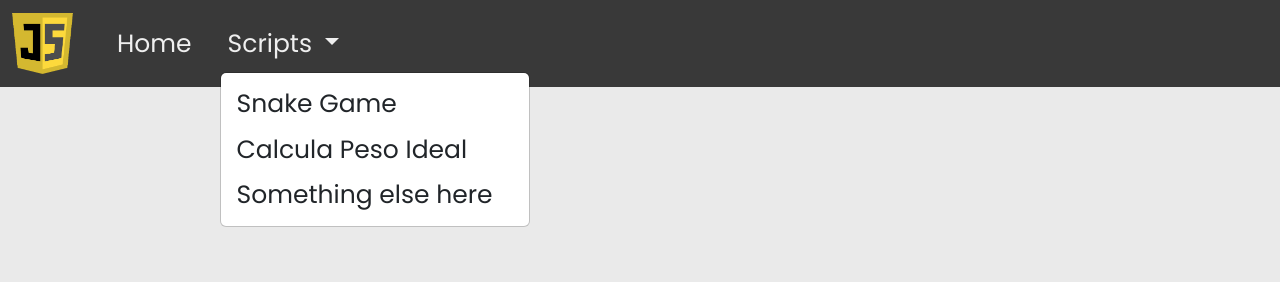
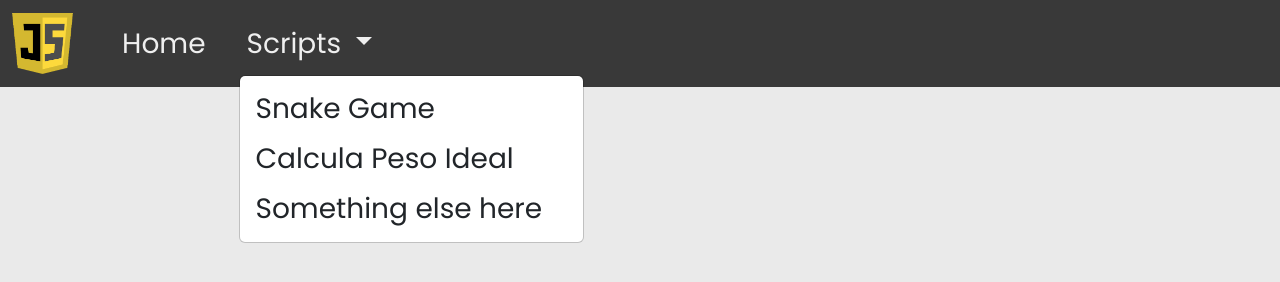
Before and after one commit to mgolegario/exerciciosPw, a plain HTML site: page index.html in a window 1280 px wide. Both pictures are taken after a click on the button "Scripts". Drawn offline with nearby package versions, Linux system fonts and the light colour scheme.

Commit message:
fixes
fixes to navbar

```diff
--- a/index.html
+++ b/index.html
@@ -10,7 +10,8 @@
         integrity="sha384-T3c6CoIi6uLrA9TneNEoa7RxnatzjcDSCmG1MXxSR1GAsXEV/Dwwykc2MPK8M2HN" crossorigin="anonymous">
     <link rel="stylesheet" href="https://fonts.googleapis.com/css?family=Poppins">
     <link rel="stylesheet" href="style.css">
-    <link rel="icon" href="img/jsLogo.png">
+    <link rel="icon" href="img/js_logo.png">
+
 </head>
 
 <body>
@@ -20,7 +21,7 @@
 
         <div class="container-fluid">
             <a class="navbar-brand" href="#">
-                <img src="img/jsLogo.png" alt="Logo" width="61" height="61">
+                <img src="img/js_logo.png" alt="Logo" width="61" height="61">
 
             </a>
 
--- a/style.css
+++ b/style.css
@@ -6,13 +6,13 @@ body {
 
 nav li {
 
-    font-size: 25px;
-    padding-right: 20px;
+    font-size: 28px;
+    padding-right: 25px;
 
 }
 
 nav a {
 
-    padding-right: 20px;
+    padding-right: 25px;
 
 }
```
Also changed, not shown: img/js_logo.png (renamed from img/jsLogo.png).
